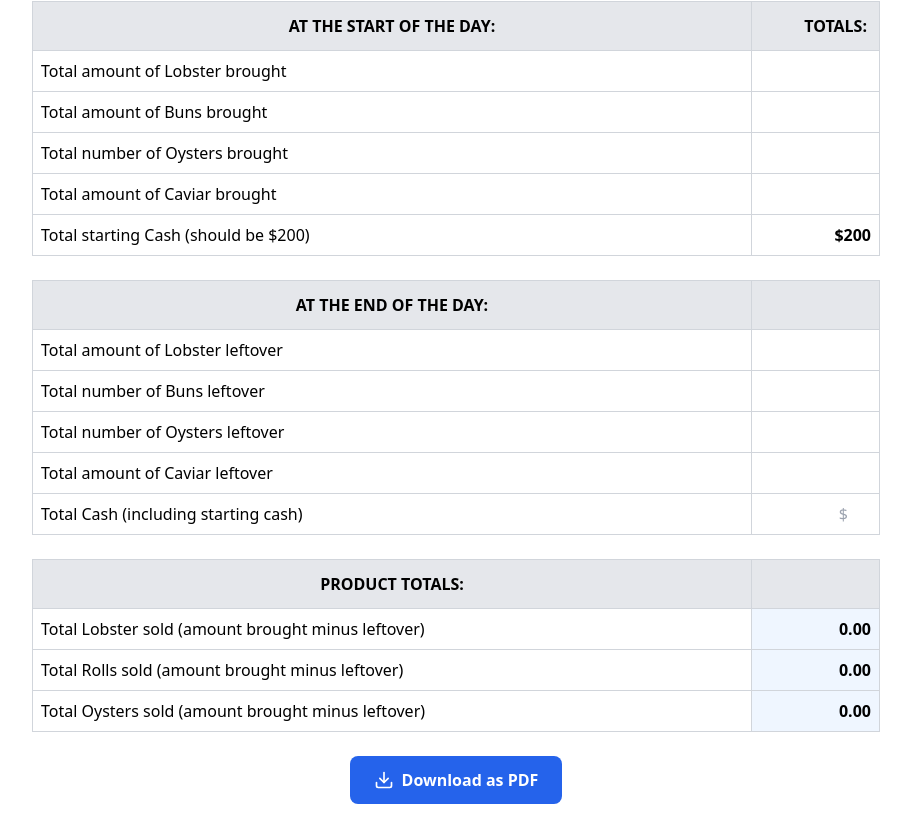
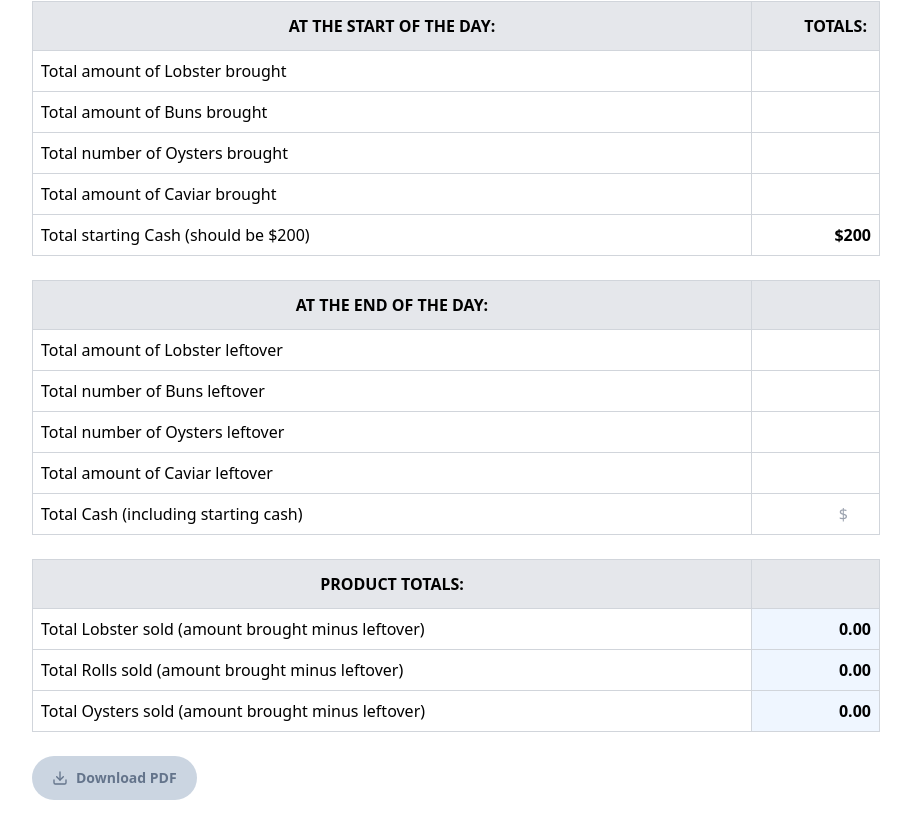
Before and after one commit to josealarconchacon/inventory-sheet, a React (Vite) app: page / in a window 1280 px wide. Shown: the part 163-991 px from the top of the page, without its empty margins (184-1095 px from the left). Built offline with nearby package versions, Linux system fonts and the light colour scheme.

Commit message:
validate DownloadButton

```diff
--- a/src/features/inventory/components/DownloadButton.jsx
+++ b/src/features/inventory/components/DownloadButton.jsx
@@ -1,8 +1,25 @@
-import { Download } from 'lucide-react';
+import { Download } from "lucide-react";
 
-import { downloadSheetPdf } from '../utils/pdf.js';
+import { endOfDayRows, startOfDayRows } from "../constants/tableSections.js";
+import { downloadSheetPdf } from "../utils/pdf.js";
+
+const editableRows = [...startOfDayRows, ...endOfDayRows].filter(
+  ({ readOnly }) => !readOnly
+);
 
 const DownloadButton = ({ sheet, totals }) => {
+  const isSheetComplete = editableRows.every(({ key }) => {
+    const value = sheet?.[key];
+
+    if (value === undefined || value === null) {
+      return false;
+    }
+
+    return String(value).trim() !== "";
+  });
+
+  const isDisabled = !sheet || !isSheetComplete;
+
   const handleDownload = () => {
     if (!sheet) {
       return;
@@ -12,16 +29,20 @@ const DownloadButton = ({ sheet, totals }) => {
   };
 
   return (
-    <div className="text-center">
-      <button
-        type="button"
-        onClick={handleDownload}
-        className="bg-blue-600 hover:bg-blue-700 text-white font-semibold py-3 px-6 rounded-lg flex items-center gap-2 mx-auto transition-colors"
-      >
-        <Download size={20} />
-        Download as PDF
-      </button>
-    </div>
+    <button
+      type="button"
+      onClick={handleDownload}
+      disabled={isDisabled}
+      className="inline-flex h-11 items-center justify-center gap-2 rounded-full bg-blue-600 px-5 text-sm font-semibold text-white shadow-sm shadow-blue-600/30 transition hover:bg-blue-500 focus-visible:outline-none focus-visible:ring-4 focus-visible:ring-blue-200 disabled:cursor-not-allowed disabled:bg-slate-300 disabled:text-slate-500 disabled:shadow-none"
+      title={
+        isDisabled
+          ? "Add all start and end counts before downloading the PDF."
+          : undefined
+      }
+    >
+      <Download className="h-4 w-4" />
+      Download PDF
+    </button>
   );
 };
 
```
